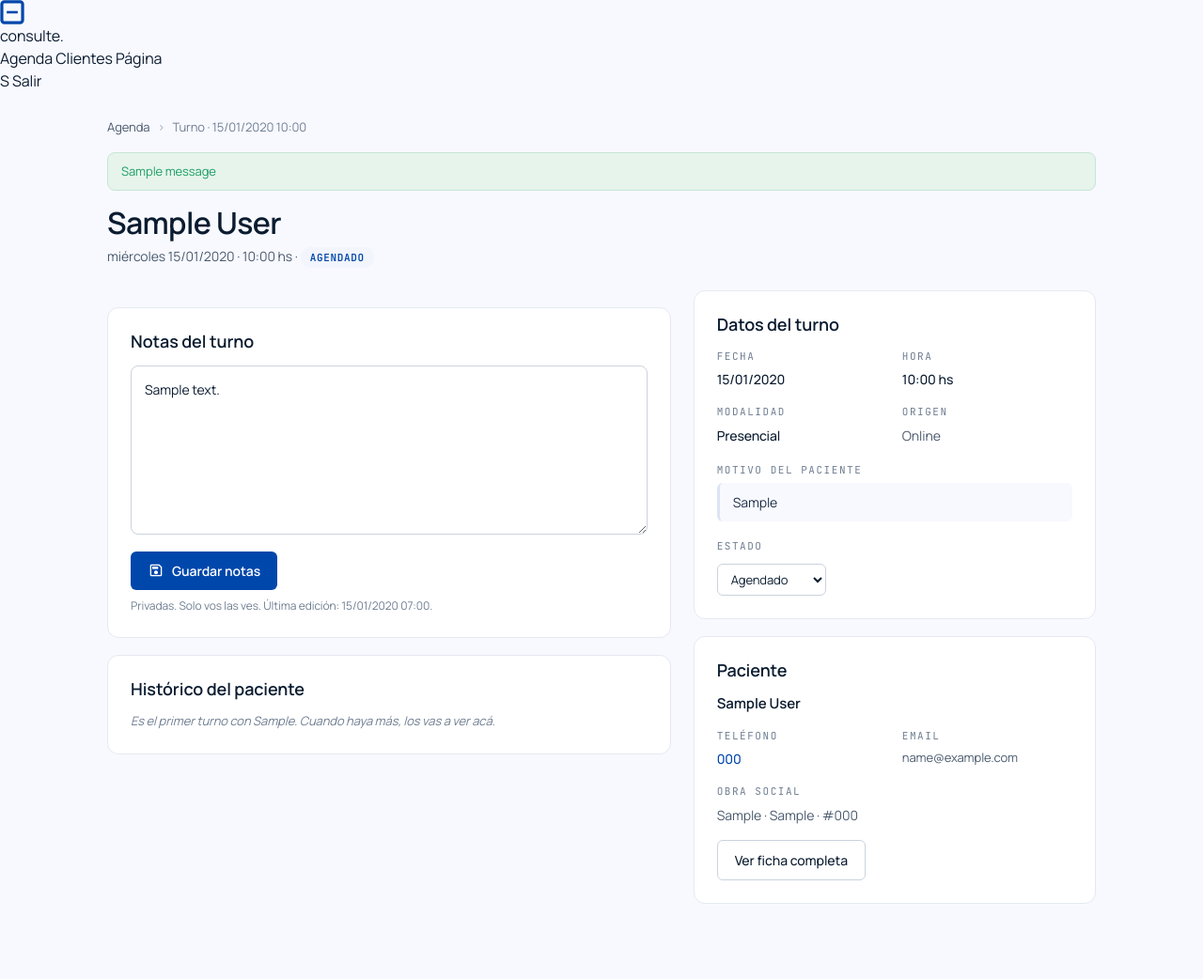
After one commit to ggaray99/labs, a Django app: page /dashboard/appointments/00000000-0000-0000-0000-000000000001/ in a window 1280 px wide. The commit adds this page. Shown: the whole page at 94% size. Run offline with Django 5.2, Linux system fonts and the light colour scheme; a user stored in the database is signed in; tables that the repository leaves empty hold one stand-in row (values such as "Sample post"); one stand-in notice (Sample message) is shown; some libraries are stand-ins or nearby versions.

Commit message:
Add per-appointment notes and detail view
Adds a notes TextField to Appointment (private to the professional)
and a new /dashboard/appointments/<uuid>/ page where notes are
edited. The detail page also surfaces the last 5 appointments of
the same patient with their notes truncated and a click-to-expand
for the full text, so context is one screen away.

The dashboard timeline now links each appointment to its detail
page ("Abrir turno") on today's rows and makes the entire upcoming
card clickable. The next-appointment side card keeps the "Unirme"
shortcut and adds the open-detail action alongside it.

Patient detail's history list is enriched: each row shows reason,
notes (truncated + expand) and status, with a link back to the
appointment for editing.

Co-Authored-By: Claude Opus 4.7 <noreply@anthropic.com>

```diff
--- a/core/models.py
+++ b/core/models.py
@@ -250,6 +250,8 @@ class Appointment(models.Model):
                             help_text='Presencial o videollamada. Si es online, se genera un link de Jitsi automáticamente.')
     meeting_url = models.URLField('Link de videollamada', blank=True, default='',
                                   help_text='Solo se completa cuando el turno es online.')
+    notes = models.TextField('Notas del turno', blank=True, default='',
+                             help_text='Notas privadas del profesional sobre este turno. Solo vos las ves.')
     created_at = models.DateTimeField(auto_now_add=True)
     updated_at = models.DateTimeField(auto_now=True)
 
--- a/core/urls.py
+++ b/core/urls.py
@@ -9,6 +9,7 @@ urlpatterns = [
     path('setup/', views.setup, name='setup'),
     path('dashboard/', views.dashboard, name='dashboard'),
     path('dashboard/appointments/new/', views.appointment_new, name='appointment_new'),
+    path('dashboard/appointments/<uuid:appointment_id>/', views.appointment_detail, name='appointment_detail'),
     path('dashboard/appointments/<uuid:appointment_id>/status/', views.appointment_status, name='appointment_status'),
     path('dashboard/patients/', views.patient_list, name='patient_list'),
     path('dashboard/patients/new/', views.patient_new, name='patient_new'),
--- a/core/views.py
+++ b/core/views.py
@@ -345,6 +345,42 @@ def appointment_new(request):
     return render(request, 'core/appointment_new.html', {
         'professional': professional,
         'patients': patients,
+        'status_choices': Appointment.STATUS_CHOICES,
+    })
+
+
+@login_required
+def appointment_detail(request, appointment_id):
+    professional = get_professional(request)
+    if not professional:
+        return redirect('setup')
+
+    appointment = get_object_or_404(Appointment, id=appointment_id, professional=professional)
+
+    if request.method == 'POST':
+        action = request.POST.get('action', '')
+        if action == 'save_notes':
+            appointment.notes = request.POST.get('notes', '')
+            appointment.save(update_fields=['notes', 'updated_at'])
+            messages.success(request, 'Notas guardadas.')
+            return redirect('appointment_detail', appointment_id=appointment.id)
+        if action == 'update_status':
+            new_status = request.POST.get('status')
+            if new_status in dict(Appointment.STATUS_CHOICES):
+                appointment.status = new_status
+                appointment.save(update_fields=['status', 'updated_at'])
+                messages.success(request, 'Estado actualizado.')
+            return redirect('appointment_detail', appointment_id=appointment.id)
+
+    # Histórico: últimos 5 turnos previos del mismo paciente (no este)
+    history = Appointment.objects.filter(
+        professional=professional, patient=appointment.patient
+    ).exclude(id=appointment.id).order_by('-appointment_date', '-appointment_time')[:5]
+
+    return render(request, 'core/appointment_detail.html', {
+        'professional': professional,
+        'appointment': appointment,
+        'history': history,
         'status_choices': Appointment.STATUS_CHOICES,
     })
 
--- /dev/null
+++ b/templates/core/appointment_detail.html
@@ -0,0 +1,295 @@
+{% extends 'base.html' %}
+{% block title %}Turno · {{ appointment.patient.first_name }} {{ appointment.patient.last_name }} — consulte.{% endblock %}
+
+{% block navbar %}
+<header class="app-nav">
+  <div class="app-nav-inner">
+    <div class="app-nav-left">
+      <a href="{% url 'dashboard' %}" class="lockup-link" aria-label="Ir al dashboard">
+        <svg width="26" height="26" viewBox="0 0 80 80" aria-hidden="true"><rect x="6" y="6" width="68" height="68" rx="8" fill="none" stroke="#0047AB" stroke-width="10"/><rect x="22" y="36" width="36" height="8" fill="#0047AB"/></svg>
+        <span class="wordmark">consulte<span class="dot">.</span></span>
+      </a>
+      <span class="sep" aria-hidden="true"></span>
+      <nav class="tabs" aria-label="Secciones">
+        <a class="tab tab-active" href="{% url 'dashboard' %}">Agenda</a>
+        <a class="tab" href="{% url 'patient_list' %}">Clientes</a>
+        <a class="tab" href="{% url 'landing_admin' %}">Página</a>
+      </nav>
+    </div>
+    <div class="app-nav-right">
+      <span class="avatar-mini" title="{{ professional.professional_name }}">{{ professional.professional_name|slice:":1"|upper }}</span>
+      <a href="{% url 'logout' %}" class="logout-link" title="Salir">Salir</a>
+    </div>
+  </div>
+</header>
+{% endblock %}
+
+{% block content %}
+<link rel="preconnect" href="https://fonts.googleapis.com">
+<link href="https://fonts.googleapis.com/css2?family=Material+Symbols+Outlined:opsz,wght,FILL,GRAD@24,400,0,0&display=swap" rel="stylesheet">
+
+<style>
+  .apt {
+    --cobalt:      #0047AB;
+    --cobalt-dark: #00327D;
+    --cobalt-50:   #F2F5FC;
+    --cobalt-100:  #DCE5F4;
+    --ink:         #0B1C30;
+    --paper:       #FFFFFF;
+    --bg-tint:     #F8F9FF;
+    --slate-50:    #F4F6FA;
+    --slate-100:   #E5E9F0;
+    --slate-200:   #CBD2DD;
+    --slate-300:   #A2AEBE;
+    --slate-400:   #6F7E92;
+    --slate-500:   #4A5A6E;
+    --slate-700:   #1F3147;
+    --success:     #1E9E63;
+    background: var(--bg-tint);
+    color: var(--ink);
+    font-family: 'Manrope', system-ui, sans-serif;
+    min-height: calc(100vh - 60px);
+  }
+  .apt .mono, .apt .label-mono { font-family: 'JetBrains Mono', ui-monospace, monospace; }
+  .apt .label-mono { font-size: 11px; line-height: 1; letter-spacing: 0.14em; font-weight: 500; text-transform: uppercase; color: var(--slate-400); }
+  .apt .label-mono-cobalt { color: var(--cobalt); }
+  .apt .label-mono-white { color: #fff; }
+
+  .apt .wrap { max-width: 1100px; margin: 0 auto; padding: 28px 24px 80px 24px; }
+  @media (max-width: 767px) { .apt .wrap { padding: 20px 16px 60px 16px; } }
+
+  .apt .breadcrumb { display: flex; align-items: center; gap: 8px; font-size: 13px; color: var(--slate-400); margin-bottom: 16px; }
+  .apt .breadcrumb a { color: var(--slate-500); text-decoration: none; }
+  .apt .breadcrumb a:hover { color: var(--ink); }
+  .apt .breadcrumb .sep { color: var(--slate-300); }
+
+  .apt h1 { font-family: 'Manrope', sans-serif; font-weight: 600; font-size: 28px; line-height: 1.15; letter-spacing: -0.02em; color: var(--ink); margin: 0 0 6px 0; }
+  .apt .subline { font-size: 14px; color: var(--slate-500); }
+  @media (min-width: 768px) { .apt h1 { font-size: 32px; } }
+
+  .apt .layout { display: grid; grid-template-columns: 1fr; gap: 24px; margin-top: 24px; }
+  @media (min-width: 900px) { .apt .layout { grid-template-columns: 1.4fr 1fr; } }
+
+  .apt .card { background: var(--paper); border: 1px solid var(--slate-100); border-radius: 12px; padding: 24px; }
+  .apt .card h2 { font-family: 'Manrope', sans-serif; font-weight: 600; font-size: 18px; line-height: 1.25; color: var(--ink); margin: 0 0 14px 0; letter-spacing: -0.005em; }
+  .apt .card h3 { font-family: 'Manrope', sans-serif; font-weight: 600; font-size: 15px; color: var(--ink); margin: 0 0 4px 0; }
+
+  /* Meta grid */
+  .apt .meta-grid { display: grid; grid-template-columns: 1fr 1fr; gap: 16px; margin-top: 4px; }
+  .apt .meta-grid .field-label { display: block; font-family: 'JetBrains Mono', monospace; font-size: 11px; letter-spacing: 0.14em; text-transform: uppercase; color: var(--slate-400); margin-bottom: 6px; }
+  .apt .meta-grid .field-value { font-size: 14px; color: var(--ink); font-weight: 500; word-break: break-word; }
+  .apt .meta-grid .field-value.muted { color: var(--slate-500); font-weight: 400; }
+  .apt .meta-grid .field-value a { color: var(--cobalt); text-decoration: none; }
+
+  /* Online block */
+  .apt .meeting-card { background: var(--cobalt); color: #fff; border-radius: 10px; padding: 18px 20px; margin-top: 18px; }
+  .apt .meeting-card .label-mono { color: var(--cobalt-100); margin-bottom: 6px; }
+  .apt .meeting-card .meeting-url { font-family: 'JetBrains Mono', monospace; font-size: 12px; color: var(--cobalt-100); margin: 4px 0 14px 0; word-break: break-all; }
+  .apt .meeting-card .btn-join { display: inline-flex; align-items: center; gap: 8px; background: #fff; color: var(--cobalt); font-weight: 600; font-size: 14px; padding: 10px 18px; border-radius: 6px; text-decoration: none; }
+  .apt .meeting-card .btn-join:hover { background: var(--cobalt-50); }
+
+  /* Buttons */
+  .apt .btn-primary { display: inline-flex; align-items: center; gap: 8px; background: var(--cobalt); color: #fff; font-weight: 600; font-size: 14px; padding: 10px 18px; border-radius: 6px; border: none; text-decoration: none; cursor: pointer; }
+  .apt .btn-primary:hover { background: var(--cobalt-dark); }
+  .apt .btn-outline { display: inline-flex; align-items: center; gap: 8px; background: transparent; color: var(--ink); border: 1px solid var(--slate-200); font-weight: 500; font-size: 14px; padding: 10px 18px; border-radius: 6px; text-decoration: none; cursor: pointer; }
+  .apt .btn-outline:hover { background: var(--slate-50); border-color: var(--slate-300); }
+
+  /* Notes form */
+  .apt .notes-textarea { width: 100%; min-height: 180px; border: 1px solid var(--slate-200); border-radius: 8px; padding: 14px; font-family: 'Manrope', sans-serif; font-size: 14px; line-height: 1.55; color: var(--ink); background: var(--paper); resize: vertical; }
+  .apt .notes-textarea:focus { outline: none; border-color: var(--cobalt); box-shadow: 0 0 0 3px var(--cobalt-50); }
+  .apt .notes-actions { display: flex; gap: 10px; margin-top: 12px; }
+  .apt .notes-meta { font-size: 12px; color: var(--slate-400); margin-top: 8px; }
+
+  /* Status pill */
+  .apt .status-pill { display: inline-block; padding: 3px 10px; border-radius: 999px; font-size: 11px; font-weight: 600; letter-spacing: 0.06em; text-transform: uppercase; font-family: 'JetBrains Mono', monospace; }
+  .apt .status-scheduled { background: var(--cobalt-50); color: var(--cobalt); }
+  .apt .status-confirmed { background: #E6F4EC; color: var(--success); }
+  .apt .status-cancelled { background: #FCEFEE; color: var(--error, #C8362F); }
+  .apt .status-completed { background: var(--slate-50); color: var(--slate-500); }
+
+  /* Status form inline */
+  .apt .status-form { display: inline-flex; align-items: center; gap: 8px; margin-top: 4px; }
+  .apt .status-form select { border: 1px solid var(--slate-200); border-radius: 6px; padding: 6px 10px; font-size: 13px; font-family: 'Manrope', sans-serif; background: var(--paper); }
+  .apt .status-form select:focus { outline: none; border-color: var(--cobalt); }
+
+  /* History */
+  .apt .history-item { padding: 16px 0; border-bottom: 1px solid var(--slate-100); }
+  .apt .history-item:last-child { border-bottom: none; }
+  .apt .history-head { display: flex; align-items: baseline; justify-content: space-between; gap: 8px; margin-bottom: 6px; }
+  .apt .history-date { font-family: 'JetBrains Mono', monospace; font-size: 12px; color: var(--slate-500); letter-spacing: 0.04em; }
+  .apt .history-status { font-size: 11px; color: var(--slate-400); font-family: 'JetBrains Mono', monospace; letter-spacing: 0.08em; text-transform: uppercase; }
+  .apt .history-notes { font-size: 14px; color: var(--ink); line-height: 1.5; }
+  .apt .history-notes.has-notes { color: var(--slate-700); }
+  .apt .history-empty { color: var(--slate-400); font-style: italic; font-size: 13px; }
+  .apt details.history-toggle > summary { cursor: pointer; color: var(--cobalt); font-size: 13px; font-weight: 500; margin-top: 6px; list-style: none; }
+  .apt details.history-toggle > summary::-webkit-details-marker { display: none; }
+  .apt details.history-toggle > summary::after { content: ' Ver completo →'; }
+  .apt details.history-toggle[open] > summary::after { content: ' Ocultar ↑'; }
+  .apt details.history-toggle > .history-full { margin-top: 8px; font-size: 14px; color: var(--ink); line-height: 1.55; white-space: pre-wrap; padding: 12px 14px; background: var(--bg-tint); border-radius: 6px; border-left: 3px solid var(--cobalt-100); }
+
+  .apt .messages { margin-bottom: 16px; }
+  .apt .msg-success { background: #E6F4EC; color: var(--success); border: 1px solid #C8E6D5; padding: 10px 14px; border-radius: 8px; font-size: 13px; }
+
+  .apt .material-symbols-outlined { font-family: 'Material Symbols Outlined'; font-weight: normal; font-style: normal; line-height: 1; display: inline-block; -webkit-font-feature-settings: 'liga'; -webkit-font-smoothing: antialiased; }
+</style>
+
+<div class="apt">
+  <div class="wrap">
+
+    <div class="breadcrumb">
+      <a href="{% url 'dashboard' %}">Agenda</a>
+      <span class="sep">›</span>
+      <span>Turno · {{ appointment.appointment_date|date:"d/m/Y" }} {{ appointment.appointment_time|time:"H:i" }}</span>
+    </div>
+
+    {% if messages %}
+    <div class="messages">
+      {% for msg in messages %}<div class="msg-success">{{ msg }}</div>{% endfor %}
+    </div>
+    {% endif %}
+
+    <h1>{{ appointment.patient.first_name }} {{ appointment.patient.last_name }}</h1>
+    <div class="subline">
+      {{ appointment.appointment_date|date:"l d/m/Y" }} · {{ appointment.appointment_time|time:"H:i" }} hs ·
+      <span class="status-pill status-{{ appointment.status }}">{{ appointment.get_status_display }}</span>
+    </div>
+
+    <div class="layout">
+
+      {# === MAIN COLUMN === #}
+      <div>
+
+        {% if appointment.mode == 'online' and appointment.meeting_url %}
+        <div class="meeting-card">
+          <div class="label-mono label-mono-white" style="opacity:.8;">LINK DE VIDEOLLAMADA</div>
+          <div class="meeting-url">{{ appointment.meeting_url }}</div>
+          <a href="{{ appointment.meeting_url }}" target="_blank" rel="noopener" class="btn-join">
+            <span class="material-symbols-outlined" style="font-size:18px;">videocam</span> Unirme a la videollamada
+          </a>
+        </div>
+        {% endif %}
+
+        <div class="card" style="margin-top:18px;">
+          <h2>Notas del turno</h2>
+          <form method="post">
+            {% csrf_token %}
+            <input type="hidden" name="action" value="save_notes">
+            <textarea name="notes" class="notes-textarea" placeholder="Anotá lo que conversaron, lo trabajado, plan para el próximo turno...">{{ appointment.notes }}</textarea>
+            <div class="notes-actions">
+              <button type="submit" class="btn-primary">
+                <span class="material-symbols-outlined" style="font-size:18px;">save</span> Guardar notas
+              </button>
+            </div>
+            <p class="notes-meta">Privadas. Solo vos las ves. Última edición: {{ appointment.updated_at|date:"d/m/Y H:i" }}.</p>
+          </form>
+        </div>
+
+        <div class="card" style="margin-top:18px;">
+          <h2>Histórico del paciente</h2>
+          {% if history %}
+            {% for h in history %}
+            <div class="history-item">
+              <div class="history-head">
+                <span class="history-date">{{ h.appointment_date|date:"d/m/Y" }} · {{ h.appointment_time|time:"H:i" }}{% if h.mode == 'online' %} · videollamada{% endif %}</span>
+                <span class="history-status">{{ h.get_status_display|lower }}</span>
+              </div>
+              {% if h.notes %}
+                <div class="history-notes has-notes">{{ h.notes|truncatewords:30|linebreaksbr }}</div>
+                {% if h.notes|wordcount > 30 %}
+                <details class="history-toggle">
+                  <summary></summary>
+                  <div class="history-full">{{ h.notes }}</div>
+                </details>
+                {% endif %}
+                <a href="{% url 'appointment_detail' h.id %}" style="font-size:13px;color:var(--slate-400);text-decoration:none;display:inline-block;margin-top:6px;">Abrir turno →</a>
+              {% else %}
+                <div class="history-notes history-empty">Sin notas en este turno.</div>
+                <a href="{% url 'appointment_detail' h.id %}" style="font-size:13px;color:var(--slate-400);text-decoration:none;display:inline-block;margin-top:4px;">Abrir turno →</a>
+              {% endif %}
+            </div>
+            {% endfor %}
+            <a href="{% url 'patient_detail' appointment.patient.id %}" style="display:inline-block;margin-top:12px;color:var(--cobalt);font-size:13px;font-weight:500;text-decoration:none;">Ver ficha completa con todo el archivo →</a>
+          {% else %}
+            <p class="history-empty">Es el primer turno con {{ appointment.patient.first_name }}. Cuando haya más, los vas a ver acá.</p>
+          {% endif %}
+        </div>
+
+      </div>
+
+      {# === SIDEBAR === #}
+      <aside>
+
+        <div class="card">
+          <h2>Datos del turno</h2>
+          <div class="meta-grid">
+            <div>
+              <span class="field-label">Fecha</span>
+              <div class="field-value">{{ appointment.appointment_date|date:"d/m/Y" }}</div>
+            </div>
+            <div>
+              <span class="field-label">Hora</span>
+              <div class="field-value">{{ appointment.appointment_time|time:"H:i" }} hs</div>
+            </div>
+            <div>
+              <span class="field-label">Modalidad</span>
+              <div class="field-value">{% if appointment.mode == 'online' %}Videollamada{% else %}Presencial{% endif %}</div>
+            </div>
+            <div>
+              <span class="field-label">Origen</span>
+              <div class="field-value muted">{{ appointment.get_source_display }}</div>
+            </div>
+          </div>
+
+          {% if appointment.reason %}
+          <div style="margin-top:18px;">
+            <span class="field-label" style="display:block;font-family:'JetBrains Mono',monospace;font-size:11px;letter-spacing:0.14em;text-transform:uppercase;color:var(--slate-400);margin-bottom:6px;">Motivo del paciente</span>
+            <div style="font-size:14px;color:var(--slate-700);line-height:1.5;background:var(--bg-tint);padding:10px 14px;border-radius:6px;border-left:3px solid var(--cobalt-100);">{{ appointment.reason }}</div>
+          </div>
+          {% endif %}
+
+          <div style="margin-top:18px;">
+            <span class="field-label" style="display:block;font-family:'JetBrains Mono',monospace;font-size:11px;letter-spacing:0.14em;text-transform:uppercase;color:var(--slate-400);margin-bottom:6px;">Estado</span>
+            <form method="post" class="status-form">
+              {% csrf_token %}
+              <input type="hidden" name="action" value="update_status">
+              <select name="status" onchange="this.form.submit()">
+                {% for value, label in status_choices %}
+                <option value="{{ value }}" {% if appointment.status == value %}selected{% endif %}>{{ label }}</option>
+                {% endfor %}
+              </select>
+            </form>
+          </div>
+        </div>
+
+        <div class="card" style="margin-top:18px;">
+          <h2>Paciente</h2>
+          <h3>{{ appointment.patient.first_name }} {{ appointment.patient.last_name }}</h3>
+          <div class="meta-grid" style="margin-top:14px;">
+            {% if appointment.patient.phone %}
+            <div>
+              <span class="field-label">Teléfono</span>
+              <div class="field-value"><a href="tel:{{ appointment.patient.phone }}">{{ appointment.patient.phone }}</a></div>
+            </div>
+            {% endif %}
+            {% if appointment.patient.email %}
+            <div>
+              <span class="field-label">Email</span>
+              <div class="field-value muted" style="font-size:13px;word-break:break-all;">{{ appointment.patient.email }}</div>
+            </div>
+            {% endif %}
+            {% if appointment.patient.health_insurance %}
+            <div style="grid-column:1 / -1;">
+              <span class="field-label">Obra social</span>
+              <div class="field-value muted">{{ appointment.patient.health_insurance }}{% if appointment.patient.health_insurance_plan %} · {{ appointment.patient.health_insurance_plan }}{% endif %}{% if appointment.patient.health_insurance_number %} · #{{ appointment.patient.health_insurance_number }}{% endif %}</div>
+            </div>
+            {% endif %}
+          </div>
+          <a href="{% url 'patient_detail' appointment.patient.id %}" class="btn-outline" style="margin-top:16px;">Ver ficha completa</a>
+        </div>
+
+      </aside>
+
+    </div>
+  </div>
+</div>
+{% endblock %}
```
Also changed, not shown: templates/core/dashboard.html (+7 -7 lines), templates/core/patient_detail.html (+29 -8 lines), core/migrations/0011_appointment_notes.py (added).
